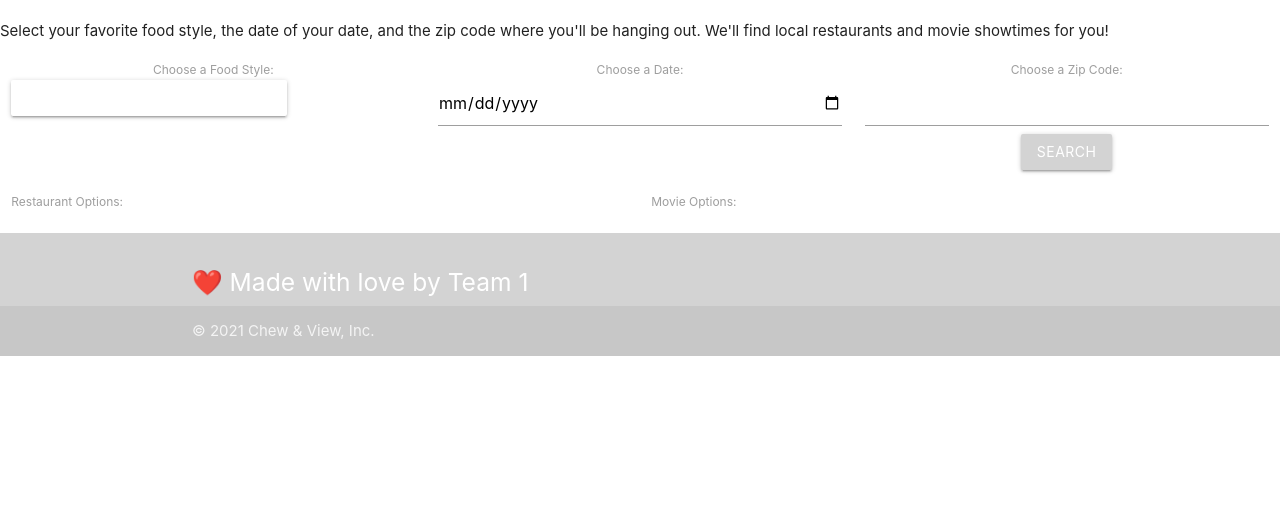
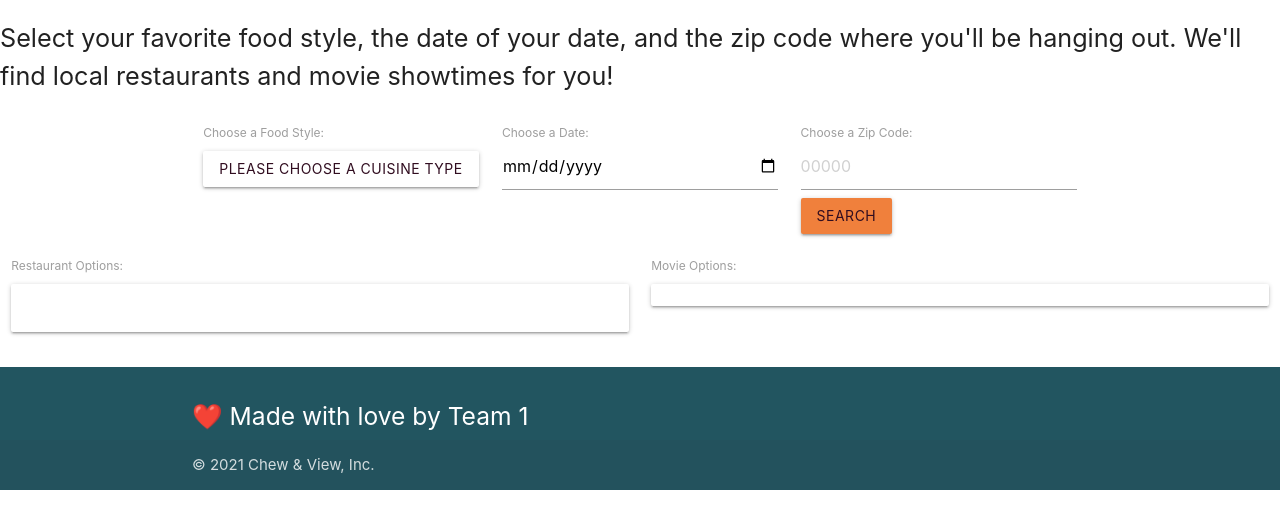
Before and after one commit to ChristopherLawn/team-1-dinner-movie, a plain HTML site: page index.html in a window 1280 px wide. Shown: the part 116-644 px from the top of the page. Drawn offline with nearby package versions, Linux system fonts and the light colour scheme; no server answers.

Commit message:
added more css styling and hover styles

```diff
--- a/assets/css/style.css
+++ b/assets/css/style.css
@@ -1,19 +1,32 @@
-.dropdown-content{
+
+/* based of of groovy color palette */
+:root {
+    --dark: #171219;
+    --blue: #225560;
+    --yellow: #EDF060;
+    --orange: #F0803C;
+    --maroon: #310D20;
+}
+
+
+/* .dropdown-content{
     width: max-content !important;
     height:auto !important;
- }
+ } */
 
  .food-select {
     width: max-content !important;
-    height:auto
+    height:auto;
+    padding-top: 7px;
  }
 
  .btn, .btn:focus {
      background-color: transparent;
+     color: var(--maroon);
  }
 
  .btn:hover{
-     background-color: lightgrey;
+     background-color: var(--orange);
  }
 
  .dropdown-content li>a {
@@ -21,10 +34,19 @@
      align-items: center;
  }
 
+ .date-select:hover, .zip-select:hover {
+   color: var(--orange);
+ }
+
+ ::-webkit-input-placeholder:hover { /* Chrome/Opera/Safari */
+    color: var(--orange);
+    font-weight: bolder;
+  }
+
  .page-footer {
-     background-color: lightgrey;
+     background-color: var(--blue);
  }
 
  .search-btn {
-     background-color: lightgrey;
+     background-color: var(--orange);
  }
--- a/assets/js/script.js
+++ b/assets/js/script.js
@@ -65,15 +65,11 @@ var displayRestaurants = function (data) {
   }
 };
 
-//NEED TO: filter results by cuisine type
-//response[i].cuisine (key value pair, need value)
-c093726309044f1a55faf454c13e5007ffaf2458
-
 
 // initialize dropdown menu
 var dropdowns = document.querySelectorAll('.dropdown-trigger')
 for (var i = 0; i < dropdowns.length; i++){
-    M.Dropdown.init(dropdowns[i], "right");
+    M.Dropdown.init(dropdowns[i]);
 }
 
 // document.addEventListener('DOMContentLoaded', function() {
@@ -84,3 +80,8 @@ for (var i = 0; i < dropdowns.length; i++){
 //     }
 //     var instanceDropdown1 = M.Dropdown.init(dropdown1, dropdownOptions);
 // });
+
+
+//NEED TO: filter results by cuisine type
+//response[i].cuisine (key value pair, need value)
+c093726309044f1a55faf454c13e5007ffaf2458
--- a/index.html
+++ b/index.html
@@ -35,14 +35,14 @@
       <h1 class="header-title center-align">
         <i class="fas fa-utensils"></i> Chew & View! <i class="fas fa-film"></i>
       </h1>
-      <p>
+      <p class="flow-text">
         Select your favorite food style, the date of your date, and the zip code
         where you'll be hanging out. We'll find local restaurants and movie
         showtimes for you!
       </p>
     </header>
-
-    <div id="search-container" class="search row center-align">
+<div class="container">
+    <div id="search-container" class="search row">
       <div id="food-choice-container" class="food-choice col s4">
         <label id="food-label" class="food-header">Choose a Food Style:</label>
         <div name="food-dropdown" id="food-types" class="food-select">
@@ -71,26 +71,44 @@
 
       <div id="zip-container" class="zip-choice col s4">
         <label id="zip-label" class="zip-header">Choose a Zip Code:</label>
-        <input type="text" id="zip" class="zip-select" pattern="[0-9]{5}"/>
+        <input type="text" id="zip" class="zip-select" pattern="[0-9]{5}" placeholder="00000" />
         <button type="submit" class="btn search-btn">Search</button>
       </div>
     </div>
-
+  </div>
     <div id="results-container" class="results row">
-      <div id="restaurant-results-container" class="restaurant-results col s6">
+      <div
+        id="restaurant-results-container"
+        class="restaurant-results col s12 m6"
+      >
         <label id="restaurant-label" class="restaurant-header"
           >Restaurant Options:</label
         >
-        <div
-          name="restaurant-list"
-          id="restaurant"
-          class="restaurant-select"
-        ></div>
+        <div class="card horizontal">
+          <div class="card-stacked">
+            <div
+              name="restaurant-list"
+              id="restaurant"
+              class="restaurant-select card-content"
+            ></div>
+            <!-- <div class="card-action">
+              <a href="#">This is a link to resterant website</a>
+            </div> -->
+          </div>
+        </div>
       </div>
 
-      <div id="movie-results-container" class="movie-results col s6">
+      <div id="movie-results-container" class="movie-results col s12 m6">
         <label id="movie-label" class="movie-header">Movie Options:</label>
-        <div name="movie-list" id="movie" class="movie-select"></div>
+        <div class="card horizontal">
+          <div class="card-stacked">
+            <div
+              name="movie-list"
+              id="movie"
+              class="movie-select card horizontal"
+            ></div>
+          </div>
+        </div>
       </div>
     </div>
 
```
